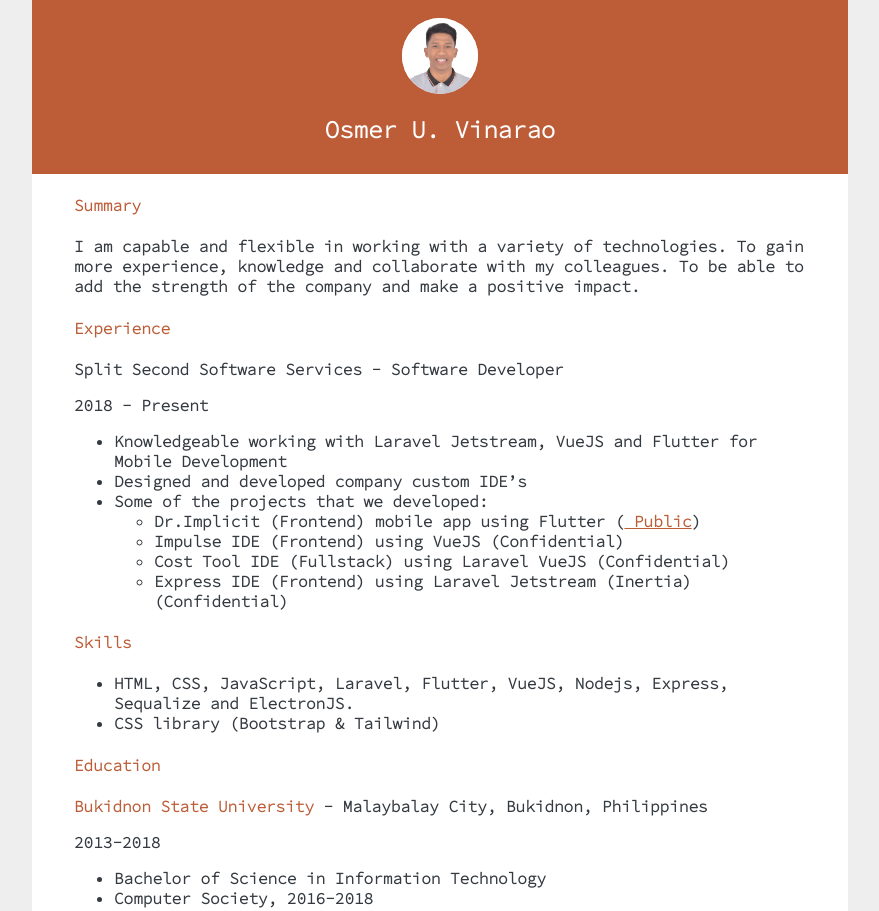
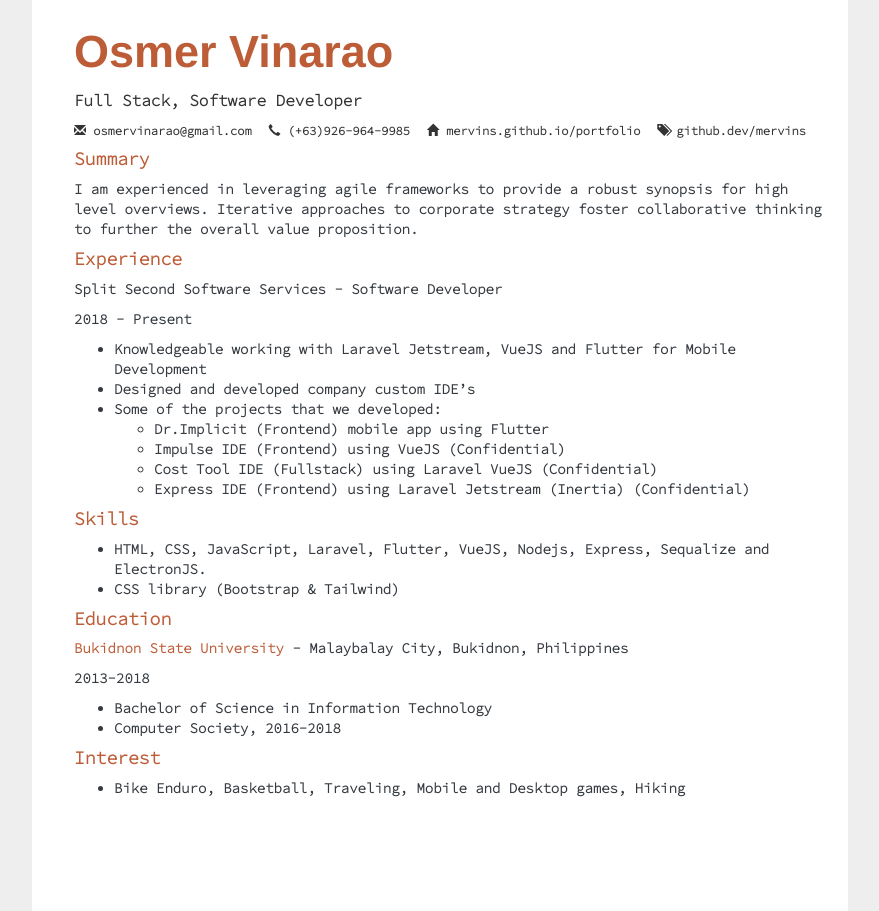
Before and after one commit to mervins/mervins.github.io, a website: page index.html in a window 1280 px wide. Shown: the top 911 px of the page, without its empty margins (200-1079 px from the left). Drawn offline with nearby package versions, Linux system fonts and the light colour scheme.

Commit message:
update content

```diff
--- a/index.html
+++ b/index.html
@@ -6,7 +6,7 @@
     <meta name="viewport" content="width=device-width, initial-scale=1, shrink-to-fit=no">
     <meta name="description" content="">
     <meta name="author" content="">
-
+    <link rel="stylesheet" href="https://maxcdn.bootstrapcdn.com/bootstrap/3.3.7/css/bootstrap.min.css">
     <title>Osmer U. Vinarao</title>
     <!-- Custom styles for this template -->
     <!-- <link href="css/resume.min.css" rel="stylesheet"> -->
@@ -67,7 +67,7 @@
             color: #FFF;
             text-align: center;
         }
-        .summary, .experience {
+        .summary, .experience,.name {
             padding-left: 42px;
             padding-top: 0px;
             padding-right: 25px;
@@ -92,25 +92,72 @@
             background-color: #FFF;
         }
         }
+        .contact{
+            font-family: 'Source Code Pro', monospace;
+            display: flex;
+            flex-direction: row;
+            justify-content: space-between;
+            align-items: center;
+            font-weight: 600;
+            margin-top: 10px;
+            padding-left: 42px;
+            padding-right: 42px;
+            font-size: 12px;
+
+        }
+        .name{
+            padding-top: 20px;
+        }
+        .name>.name1{
+            font-size: 45px;
+            font-weight: 600;
+            color: #BD5D38;
+        }
+        .name>.position{
+            padding-top: 5px;
+            font-size: 16px;
+            font-family: 'Source Code Pro', monospace;
+            font-weight: 600;
+        }
     </style>
 </head>
 <body>
     <div class="paper">
-        <div class="h-con">
+        <!-- <div class="h-con">
             <div class="ini-circle">
                 <img class="img-fluid" src="img/osmer.jpg" alt="">
             </div>
             <h2 class="h-name text-center">Osmer U. Vinarao</h2>
+        </div> -->
+        <div class="name">
+            <div class="name1 text-primary">Osmer Vinarao</div>
+            <div class="position">Full Stack, Software Developer</div>
+        </div>
+        <div class="contact">
+            <div>
+                <i class="glyphicon glyphicon-envelope"></i>
+                osmervinarao@gmail.com
+            </div>
+            <div>
+                <i class="glyphicon glyphicon-earphone"></i>
+                (+63)926-964-9985
+            </div>
+            <div>
+                <i class="glyphicon glyphicon-home"></i>
+                mervins.github.io/portfolio
+            </div>
+            <div>
+                <i class="glyphicon glyphicon-tags"></i>
+                github.dev/mervins
+            </div>
         </div>
         <div class="summary">
-            <h4 class="text-primary"><strong>Summary</strong></h4>
-            <p><b>I am capable and flexible in working with a variety of technologies. To gain more experience,
-                 knowledge and collaborate with my colleagues. To be able to add the strength of the company and make a positive impact. </b>
-
+            <h4 class="text-primary"><strong class="text-primary">Summary</strong></h4>
+            <p><b>I am experienced in leveraging agile frameworks to provide a robust synopsis for high level overviews. Iterative approaches to corporate strategy foster collaborative thinking to further the overall value proposition. </b>
             </p>
         </div>
         <div class="experience">
-            <h4 class="text-primary">Experience</h4>
+            <h4 class="text-primary"><strong class="text-primary">Experience</strong></h4>
             <p><b>
                 Split Second Software Services - Software Developer
             </b></p>
@@ -120,7 +167,7 @@
                 <li><strong>Designed and developed company custom  IDE’s</strong> </li>
                 <li><strong>Some of the projects that we developed:</strong>
                     <ul>
-                        <li><strong>Dr.Implicit (Frontend) mobile app using Flutter   (<a href="https://play.google.com/store/apps/details?id=com.splitsecondresearch.implicitdr1"> Public</a>) </strong></li>
+                        <li><strong>Dr.Implicit (Frontend) mobile app using Flutter</strong></li>
                         <li><strong>Impulse IDE (Frontend) using VueJS (Confidential)</strong></li>
                         <li><strong>Cost Tool IDE (Fullstack) using Laravel VueJS (Confidential)</strong></li>
                         <li><strong>Express IDE (Frontend) using Laravel Jetstream (Inertia) (Confidential)</strong></li>
@@ -130,14 +177,14 @@
             </ul>
         </div>
         <div class="experience">
-            <h4 class="text-primary">Skills</h4>
+            <h4 class="text-primary"><strong class="text-primary">Skills</strong></h4>
             <ul>
                 <li><strong>HTML, CSS, JavaScript, Laravel, Flutter, VueJS, Nodejs, Express, Sequalize and ElectronJS.</strong></li>
                 <li><strong>CSS library (Bootstrap & Tailwind)</strong></li>
             </ul>
         </div>
         <div class="experience">
-            <h4 class="text-primary">Education</h4>
+            <h4 class="text-primary"><strong class="text-primary">Education</strong></h4>
             <p><strong class="text-primary">Bukidnon State University </strong> <strong>- Malaybalay City, Bukidnon, Philippines</strong></p>
             <p><strong> 2013-2018</strong></p>
             <ul>
@@ -146,12 +193,18 @@
             </ul>
         </div>
         <div class="experience">
+            <h4 class="text-primary"><strong class="text-primary">Interest</strong></h4>
+            <ul>
+                <li><strong>Bike Enduro, Basketball, Traveling, Mobile and Desktop games, Hiking</strong></li>
+            </ul>
+        </div>
+        <!-- <div class="experience">
             <h4 class="text-primary">Contacts</h4>
             <ul>
                 <li><strong>osmervinarao@gmail.com</strong></li>
                 <li><strong>(+63)926-964-9985</strong></li>
             </ul>
-        </div>
+        </div>  -->
 
     </div>
 
```
Lines whose indentation alone changed are shown as unchanged.
